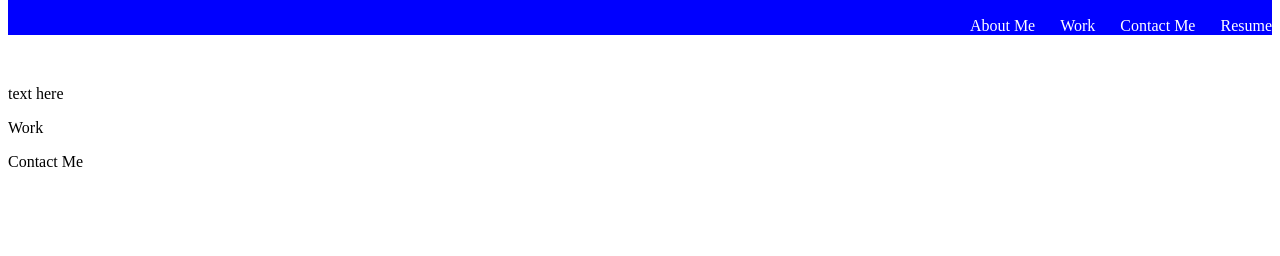
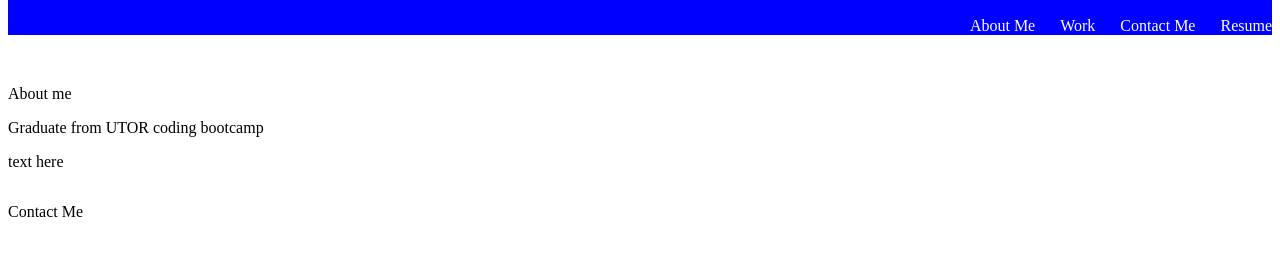
Before and after one commit to Eric-K-Smyth/Project2-Portfolio, a plain HTML site: page index.html in a window 1280 px wide. Shown: the part 100-356 px from the top of the page. Drawn offline with Linux system fonts and the light colour scheme.

```diff
--- a/assets/css/style.css
+++ b/assets/css/style.css
@@ -29,3 +29,7 @@ h1{
 .banner {
     background-size: 100vw;
 }
+.firstproject{
+    display: flex;
+    size: 50vw;
+}
--- a/index.html
+++ b/index.html
@@ -21,11 +21,15 @@
 </header>
 <figure class="banner">
     <img src="" alt=""> </figure>
+<section>
+    <p>About me</p>
+    <p>Graduate from UTOR coding bootcamp</p>
+</section>
 <main>
         <p>text here</p>
     </main>
     <section>
-Work
+<a class="firstproject" href="/assets/images/eric-k-smyth.github.io_Project1-refactoring_.png"></a>
     </section>
     <footer>
 <p>Contact Me</p>
```
Also changed, not shown: 1 other file.
